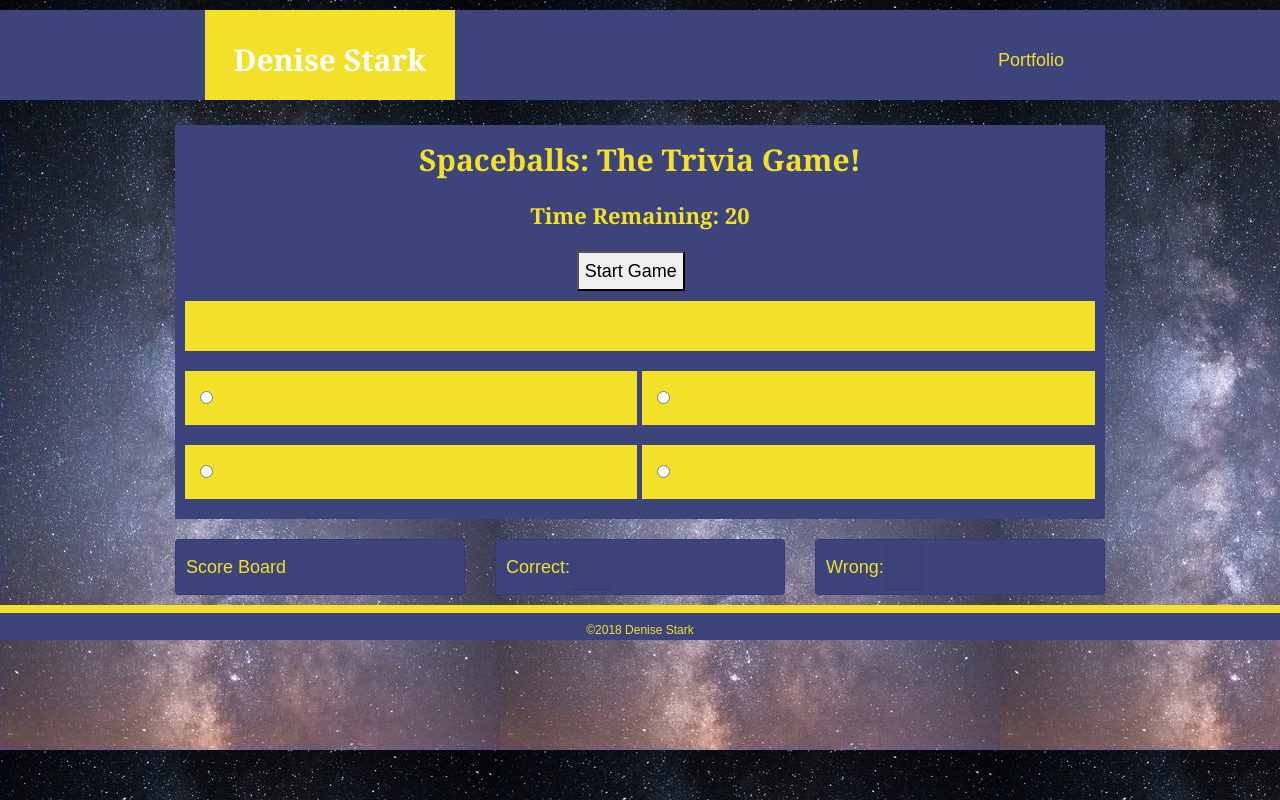
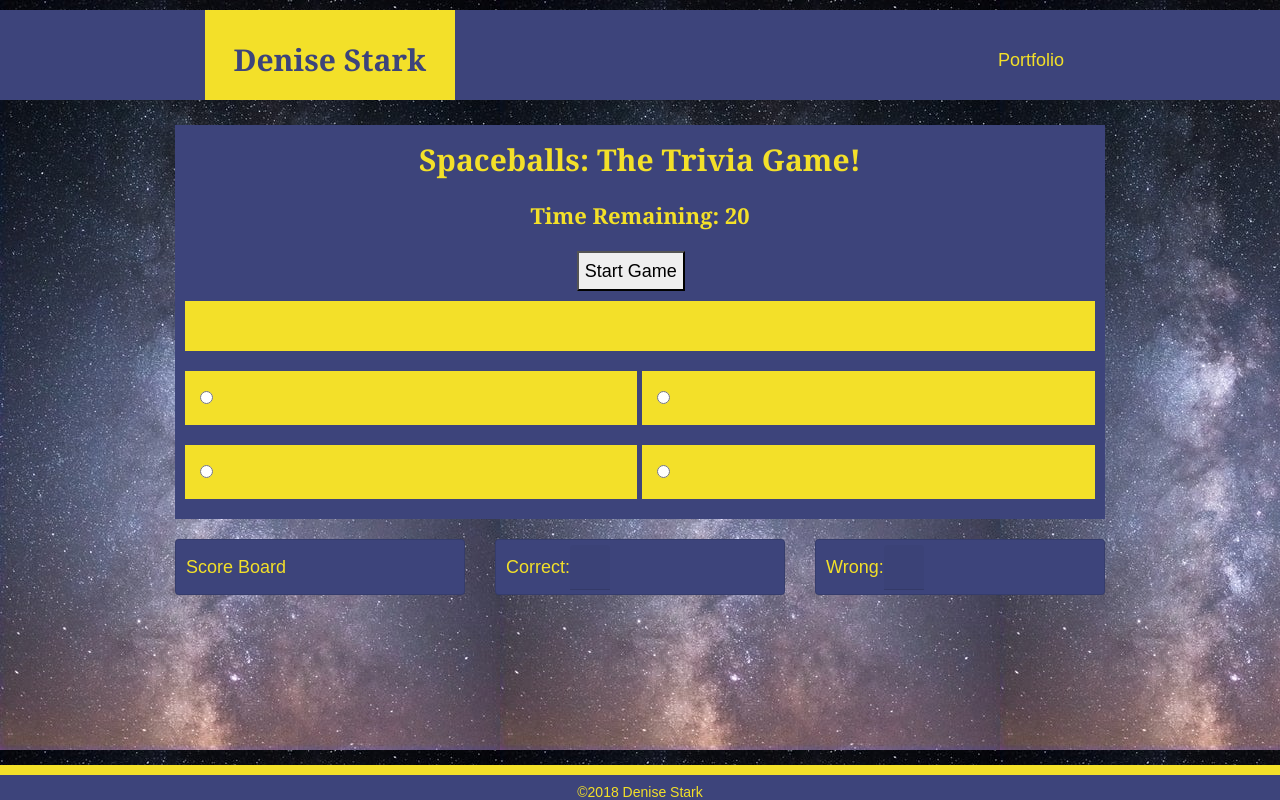
Before and after one commit to dstark88/TriviaGame, a plain HTML site: page index.html in a window 1280 px wide. Drawn offline with nearby package versions, Linux system fonts and the light colour scheme.

Commit message:
updating UI

```diff
--- a/assets/css/style.css
+++ b/assets/css/style.css
@@ -59,7 +59,7 @@ h2 {
     font-size: 30px;
     font-weight: 700;
     line-height: 90px;
-    color: #ffffff;
+    color: #3D447B;
     text-align: center;
     text-decoration: none;
     background: #F3E029;
@@ -155,14 +155,14 @@ h2 {
 /* footer */
 footer {
     position: fixed;
+    bottom: 0;
     width: 100%;
-    margin-top: 10px;
-    clear: both;
-    font-size: 12px;
-    color: #F3E029;
+    /* margin-top: 10px; */
+    /* clear: both; */
+    font-size: 14px;
     color: #F3E029;
     text-align: center;
     background: #3D447B;
-    border-top: 8px solid #F3E029;
+    border-top: 10px solid #F3E029;
     height: 35px;
 }
--- a/index.html
+++ b/index.html
@@ -21,7 +21,7 @@
                 <div class="collapse navbar-collapse" id="navbarSupportedContent">
                     <ul class="navbar-nav mr-auto">
                         <li class="nav-item active">
-                            <a class="nav-link" id="yellow" href="https://dstark88.github.io/portfolio/">Portfolio</a>
+                            <a class="nav-link" id="yellow" href="https://dstark88.github.io/portfolio/" target="_blank">Portfolio</a>
                         </li>
                     </ul>
                 </nav>
@@ -71,10 +71,8 @@
         </div>
     </div>
     <footer>
-        <div class="container">
-            <p> &copy;2018 Denise Stark
-            </p>
-        </div>
+        <p> &copy;2018 Denise Stark
+        </p>
     </footer>
     <script type="text/javascript" src="assets/javascript/app.js"></script>
 </body>
```
